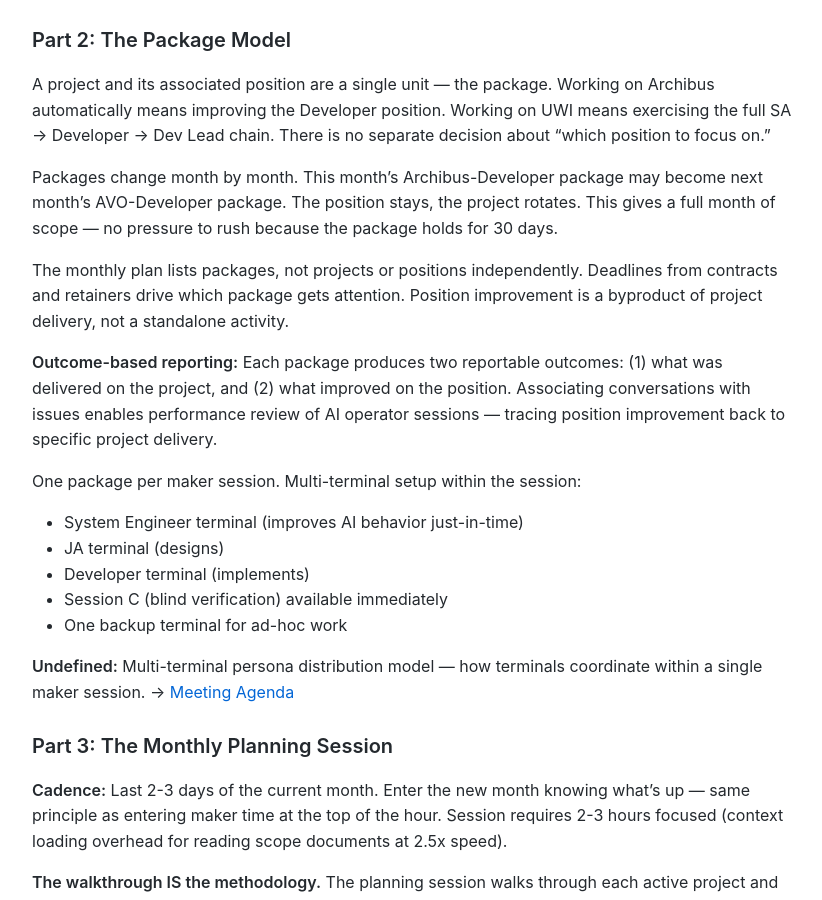
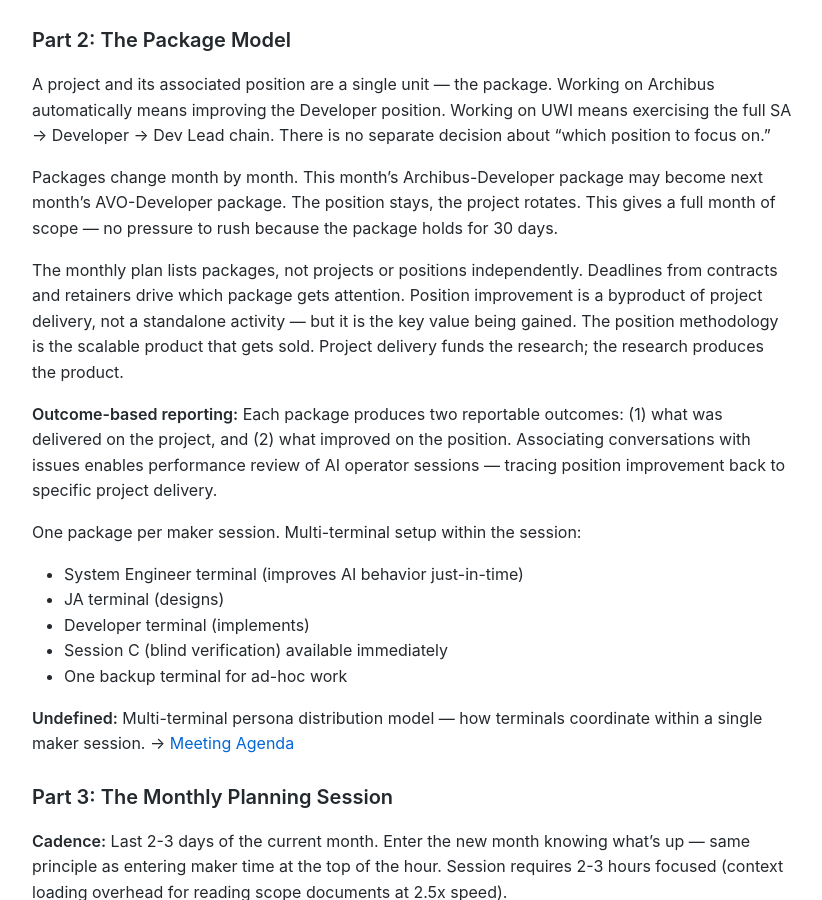
Before and after one commit to MariusWilsch/public-wilsch-ai-pages, a Jekyll site: the page built from project/soloforce/monthly-planning-system-design.md, in a window 1280 px wide and 900 px high, scrolled down 1897 px. Shown: the whole window, without its empty margins (228-1050 px from the left). Built offline with Jekyll 4.4.1, drawn with Linux system fonts in a browser that asks for light colours; our own code applies the rules of GitHub Pages for plain Markdown files.

Commit message:
Sync from hippocampus 2026-02-21

```diff
--- a/project/soloforce/monthly-planning-system-design.md
+++ b/project/soloforce/monthly-planning-system-design.md
@@ -54,7 +54,7 @@ A project and its associated position are a single unit — the package. Working
 
 Packages change month by month. This month's Archibus-Developer package may become next month's AVO-Developer package. The position stays, the project rotates. This gives a full month of scope — no pressure to rush because the package holds for 30 days.
 
-The monthly plan lists packages, not projects or positions independently. Deadlines from contracts and retainers drive which package gets attention. Position improvement is a byproduct of project delivery, not a standalone activity.
+The monthly plan lists packages, not projects or positions independently. Deadlines from contracts and retainers drive which package gets attention. Position improvement is a byproduct of project delivery, not a standalone activity — but it is the key value being gained. The position methodology is the scalable product that gets sold. Project delivery funds the research; the research produces the product.
 
 **Outcome-based reporting:** Each package produces two reportable outcomes: (1) what was delivered on the project, and (2) what improved on the position. Associating conversations with issues enables performance review of AI operator sessions — tracing position improvement back to specific project delivery.
 
```
